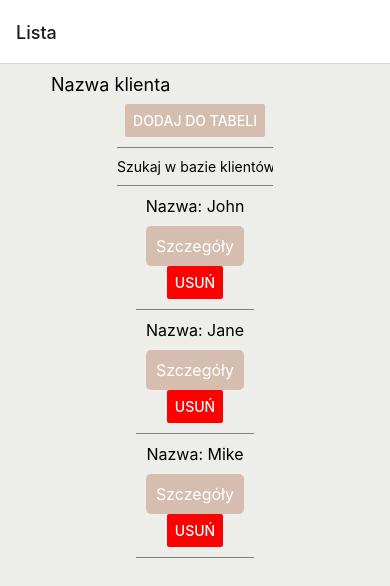
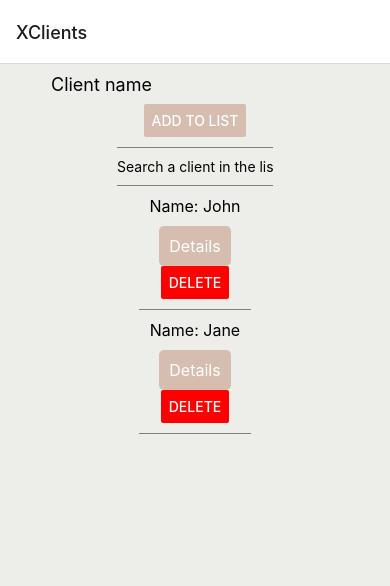
Before and after one commit to Terbuh/NativeApp, a React Native app: screen /Details in a window 390 px wide. Shown: the top 586 px of the page. Built offline with nearby package versions, Linux system fonts and the light colour scheme.

Commit message:
Change PL to ENG

```diff
--- a/App.js
+++ b/App.js
@@ -10,8 +10,8 @@ const App = () => {
   return (
       <NavigationContainer>
         <Stack.Navigator>
-          <Stack.Screen name="List" component={List} options={{ title: 'Lista' }} />
-          <Stack.Screen name="Details" component={DetailsScreen} options={{ title: 'Szczegóły' }} />
+          <Stack.Screen name="List" component={List}  options={{ title: 'XClients' }} />
+          <Stack.Screen name="Details" component={DetailsScreen} options={{ title: 'Details' }} />
         </Stack.Navigator>
       </NavigationContainer>
   );
--- a/screens/DetailsScreen.js
+++ b/screens/DetailsScreen.js
@@ -34,7 +34,7 @@ const DetailsScreen = ({ route }) => {
     return (
         <View style={styles.detailsContainer}>
             <View style={styles.wrapper_single}>
-                <Text style={styles.detailsTitle}>Nazwa klienta:</Text>
+                <Text style={styles.detailsTitle}>Name:</Text>
                 <TextInput
                     style={styles.detailsInput}
                     value={customerData.name}
@@ -44,7 +44,7 @@ const DetailsScreen = ({ route }) => {
                 />
             </View>
             <View style={styles.wrapper_single}>
-                <Text style={styles.detailsTitle}>Nazwisko:</Text>
+                <Text style={styles.detailsTitle}>Surname:</Text>
                 <TextInput
                     style={styles.detailsInput}
                     value={customerData.surname}
@@ -64,13 +64,14 @@ const DetailsScreen = ({ route }) => {
                 />
             </View>
             <View style={styles.wrapper_single}>
-                <Text style={styles.detailsTitle}>Telefon:</Text>
+                <Text style={styles.detailsTitle}>Phone:</Text>
                 <TextInput
                     style={styles.detailsInput}
                     value={customerData.phone}
                     onChangeText={(text) =>
                         setCustomerData((prevData) => ({ ...prevData, phone: text }))
                     }
+                    keyboardType="numeric"
                 />
             </View>
             <View style={styles.wrapper_single}>
@@ -94,43 +95,47 @@ const DetailsScreen = ({ route }) => {
                 />
             </View>
             <View style={styles.wrapper_single}>
-                <Text style={styles.detailsTitle}>kw:</Text>
+                <Text style={styles.detailsTitle}>KW:</Text>
                 <TextInput
                     style={styles.detailsInput}
                     value={customerData.kw}
                     onChangeText={(text) =>
                         setCustomerData((prevData) => ({ ...prevData, kw: text }))
                     }
+                    keyboardType="numeric"
                 />
             </View>
             <View style={styles.wrapper_single}>
-                <Text style={styles.detailsTitle}>Części:</Text>
+                <Text style={styles.detailsTitle}>Parts:</Text>
                 <TextInput
                     style={styles.detailsInput}
                     value={customerData.czesci}
                     onChangeText={(text) =>
                         setCustomerData((prevData) => ({ ...prevData, czesci: text }))
                     }
+                    keyboardType="numeric"
                 />
             </View>
             <View style={styles.wrapper_single}>
-                <Text style={styles.detailsTitle}>Części/Klient:</Text>
+                <Text style={styles.detailsTitle}>Parts/Client:</Text>
                 <TextInput
                     style={styles.detailsInput}
                     value={customerData.czesciKlient}
                     onChangeText={(text) =>
                         setCustomerData((prevData) => ({ ...prevData, czesciKlient: text }))
                     }
+                    keyboardType="numeric"
                 />
             </View>
             <View style={styles.wrapper_single}>
-                <Text style={styles.detailsTitle}>Robocizna:</Text>
+                <Text style={styles.detailsTitle}>Labor:</Text>
                 <TextInput
                     style={styles.detailsInput}
                     value={customerData.robocizna}
                     onChangeText={(text) =>
                         setCustomerData((prevData) => ({ ...prevData, robocizna: text }))
                     }
+                    keyboardType="numeric"
                 />
             </View>
             <View style={styles.wrapper_single}>
@@ -144,16 +149,28 @@ const DetailsScreen = ({ route }) => {
                 />
             </View>
             <View style={styles.wrapper_single}>
-                <Text style={styles.detailsTitle}>Suma:</Text>
+                <Text style={styles.detailsTitle}>Sum:</Text>
                 <TextInput
                     style={styles.detailsInput}
                     value={customerData.suma}
                     onChangeText={(text) =>
                         setCustomerData((prevData) => ({ ...prevData, suma: text }))
                     }
+                    keyboardType="numeric"
                 />
             </View>
-            <Button title="Zapisz" onPress={handleSave} color={'#d5bdaf'} />
+            <View style={styles.wrapper_single}>
+                <Text style={styles.detailsTitle}>Income:</Text>
+                <TextInput
+                    style={styles.detailsInput}
+                    value={customerData.Income}
+                    onChangeText={(text) =>
+                        setCustomerData((prevData) => ({ ...prevData, Income: text }))
+                    }
+                    keyboardType="numeric"
+                />
+            </View>
+            <Button title="Save" onPress={handleSave} color={'#d5bdaf'} />
             <Toast ref={(ref) => Toast.setRef(ref)} />
         </View>
     );
--- a/screens/List.js
+++ b/screens/List.js
@@ -127,21 +127,21 @@ const List = () => {
         <View style={styles.container}>
             <View style={styles.view}>
                 <TextInput
-                    placeholder="Nazwa klienta"
+                    placeholder="Client name"
                     value={name}
                     onChangeText={(text) => setName(text)}
                     style={styles.orderName}
                 />
                 <View style={styles.wrappper}>
                     <Button
-                        title="Dodaj do tabeli"
+                        title="Add to list"
                         onPress={handleAddItem}
                         color={'#d5bdaf'}
                     />
                 </View>
             </View>
             <TextInput
-                placeholder="Szukaj w bazie klientów"
+                placeholder="Search a client in the list"
                 value={filterValue}
                 onChangeText={handleFilterItems}
                 style={styles.filterInput}
@@ -157,7 +157,7 @@ const List = () => {
                 <Stack.Screen
                     name="Details"
                     component={DetailsScreen}
-                    options={{ title: 'Szczegóły' }}
+                    options={{ title: 'Details' }}
                 />
             </Stack.Navigator>
 
--- a/screens/ListItem.js
+++ b/screens/ListItem.js
@@ -22,15 +22,15 @@ const ListItem = ({ item, onItemUpdate, onPressDetails, onItemDelete }) => {
 
     const handleDeleteClick = () => {
         Alert.alert(
-            'Potwierdzenie',
-            'Czy na pewno chcesz usunąć ten element?',
+            "Confirmation",
+            "Are you sure you want to delete this item?",
             [
                 {
-                    text: 'Anuluj',
+                    text: 'Cancel',
                     style: 'cancel',
                 },
                 {
-                    text: 'Usuń',
+                    text: 'Delete',
                     style: 'destructive',
                     onPress: () => onItemDelete(item.id),
                 },
@@ -45,21 +45,21 @@ const ListItem = ({ item, onItemUpdate, onPressDetails, onItemDelete }) => {
                 <View style={styles.editModeContainer}>
                     <TextInput style={styles.input} value={name} onChangeText={setName} />
                     <TouchableOpacity style={styles.button} onPress={handleSaveClick}>
-                        <Text style={styles.buttonText}>Zapisz</Text>
+                        <Text style={styles.buttonText}>Save</Text>
                     </TouchableOpacity>
                     <TouchableOpacity style={styles.button} onPress={handleCancelClick}>
-                        <Text style={styles.buttonText}>Anuluj</Text>
+                        <Text style={styles.buttonText}>Cancel</Text>
                     </TouchableOpacity>
                 </View>
             );
         } else {
             return (
                 <View style={styles.itemContainer}>
-                    <Text style={styles.itemText}>Nazwa: {item.name}</Text>
+                    <Text style={styles.itemText}>Name: {item.name}</Text>
                     <TouchableOpacity style={styles.detailsButton} onPress={onPressDetails}>
-                        <Text style={styles.detailsButtonText}>Szczegóły</Text>
+                        <Text style={styles.detailsButtonText}>Details</Text>
                     </TouchableOpacity>
-                    <Button title="Usuń" onPress={handleDeleteClick} color="red" />
+                    <Button title="Delete" onPress={handleDeleteClick} color="red" />
                 </View>
             );
         }
--- a/screens/data.json
+++ b/screens/data.json
@@ -29,21 +29,6 @@
             "robocizna": 120,
             "select": "70/30",
             "suma": 210
-        },
-        {
-            "id": "3",
-            "name": "Mike",
-            "surname": "Johnson",
-            "vin": "456789123",
-            "phone": "9876543210",
-            "car": "Ford",
-            "engine": "V8",
-            "kw": "250",
-            "czesci": 12,
-            "czesciKlient": 6,
-            "robocizna": 180,
-            "select": "80/20",
-            "suma": 330
         }
     ]
 }
--- a/screens/styles.js
+++ b/screens/styles.js
@@ -36,11 +36,13 @@ export const styles = StyleSheet.create({
         marginBottom: 10,
     },
     detailsTitle: {
-        fontSize: 15,
+        fontSize: 17,
         fontWeight: "bold",
         padding: 3
     },
-    detailsInput: {},
+    detailsInput: {
+        fontSize: 17
+    },
     detailsContainer: {
         height: "100%",
         alignItems: 'center',
@@ -51,6 +53,7 @@ export const styles = StyleSheet.create({
         flexDirection: 'row',
         alignItems: 'center',
         marginBottom: 5,
+        height: 40
 
     },
     filterInput:{
```
